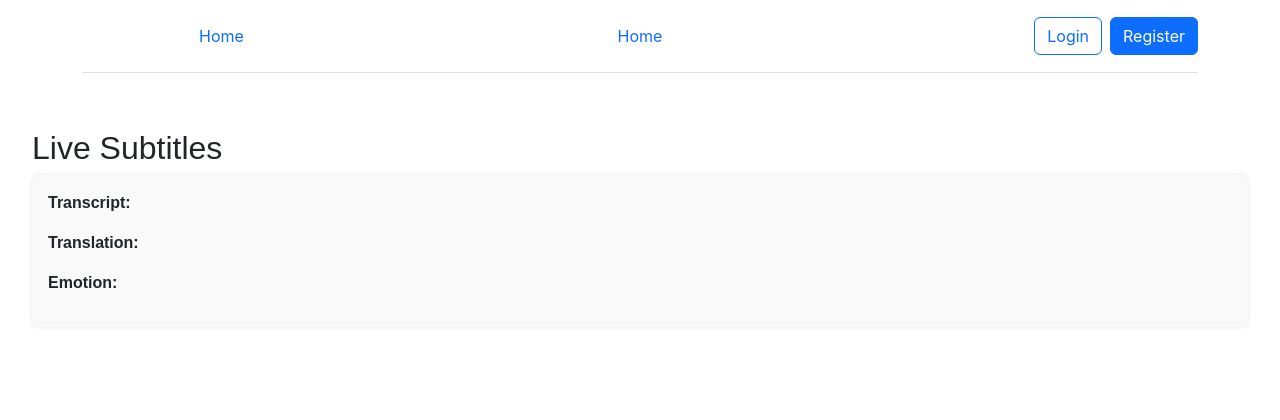
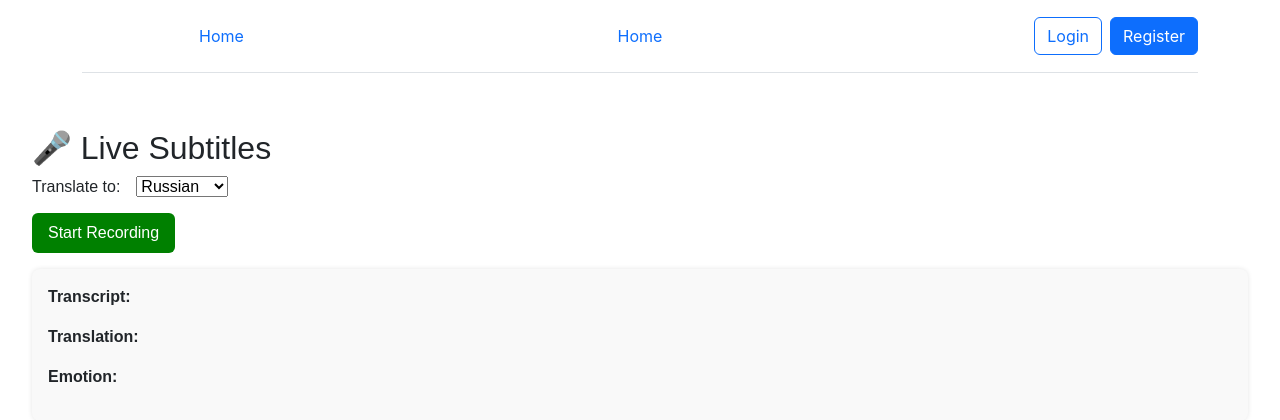
Before and after one commit to bekarys2003/SpeechConvert, a React (Create React App) app in the folder frontend/: page /sub in a window 1280 px wide. Shown: the top 420 px of the page. Built offline with nearby package versions, Linux system fonts and the light colour scheme; no server answers.

Commit message:
added soundButton/diff languages/clean code

```diff
--- a/frontend/src/components/AudioStreamer.tsx
+++ b/frontend/src/components/AudioStreamer.tsx
@@ -2,6 +2,10 @@ import React, { useEffect, useRef, useState } from 'react';
 
 const AudioStreamer: React.FC = () => {
   const socketRef = useRef<WebSocket | null>(null);
+  const mediaRecorderRef = useRef<MediaRecorder | null>(null);
+  const [recording, setRecording] = useState(false);
+  const [language, setLanguage] = useState('ru');
+
   const [transcript, setTranscript] = useState('');
   const [translation, setTranslation] = useState('');
   const [emotion, setEmotion] = useState('');
@@ -12,7 +16,6 @@ const AudioStreamer: React.FC = () => {
 
     socketRef.current.onmessage = (event) => {
       const data = JSON.parse(event.data);
-
       if (data.transcript && data.transcript !== lastChunkRef.current) {
         lastChunkRef.current = data.transcript;
         setTranscript((prev) => prev + ' ' + data.transcript);
@@ -21,42 +24,91 @@ const AudioStreamer: React.FC = () => {
       if (data.emotion && data.emotion !== emotion) setEmotion(data.emotion);
     };
 
-    navigator.mediaDevices.getUserMedia({ audio: true }).then((stream) => {
+    return () => socketRef.current?.close();
+  }, [emotion]);
+
+  // Toggle audio recording
+  const toggleRecording = async () => {
+    if (recording) {
+      mediaRecorderRef.current?.stop();
+      setRecording(false);
+    } else {
+      // Clear previous results when starting a new recording
+      setTranscript('');
+      setTranslation('');
+      setEmotion('');
+
+      const stream = await navigator.mediaDevices.getUserMedia({ audio: true });
       const mediaRecorder = new MediaRecorder(stream, {
         mimeType: 'audio/webm;codecs=opus',
       });
 
-      mediaRecorder.start(2000);
+      const chunks: Blob[] = [];
 
       mediaRecorder.ondataavailable = (event) => {
-        const audioBlob = event.data;
-        if (audioBlob.size > 0) {
+        if (event.data.size > 0) chunks.push(event.data);
+      };
+
+      mediaRecorder.onstop = () => {
+        const fullBlob = new Blob(chunks, { type: 'audio/webm' });
         const reader = new FileReader();
         reader.onloadend = () => {
           const base64Audio = reader.result;
           if (typeof base64Audio === 'string' && socketRef.current?.readyState === WebSocket.OPEN) {
-              socketRef.current.send(JSON.stringify({ audio: base64Audio }));
+            socketRef.current.send(JSON.stringify({ audio: base64Audio, lang: language }));
           }
         };
-          reader.readAsDataURL(audioBlob);
+        reader.readAsDataURL(fullBlob);
+      };
+
+      mediaRecorder.start();
+      mediaRecorderRef.current = mediaRecorder;
+      setRecording(true);
     }
   };
-    });
-
-    return () => {
-      socketRef.current?.close();
-    };
-  }, [emotion]);
 
   return (
     <div style={{ padding: '2rem', fontFamily: 'sans-serif' }}>
-      <h2>Live Subtitles</h2>
+      <h2>🎤 Live Subtitles</h2>
+
+      <label>
+        Translate to:
+        <select
+          value={language}
+          onChange={(e) => setLanguage(e.target.value)}
+          style={{ marginLeft: '1rem', marginBottom: '1rem' }}
+        >
+          <option value="ru">Russian</option>
+          <option value="fr">French</option>
+          <option value="de">German</option>
+          <option value="es">Spanish</option>
+          <option value="zh">Chinese</option>
+          <option value="ja">Japanese</option>
+        </select>
+      </label>
+
+      <br />
+
+      <button
+        onClick={toggleRecording}
+        style={{
+          padding: '0.5rem 1rem',
+          backgroundColor: recording ? 'red' : 'green',
+          color: 'white',
+          border: 'none',
+          borderRadius: '6px',
+          cursor: 'pointer',
+          marginBottom: '1rem'
+        }}
+      >
+        {recording ? 'Stop Recording' : 'Start Recording'}
+      </button>
+
       <div style={{
         background: '#f9f9f9',
         borderRadius: '8px',
         padding: '1rem',
-        boxShadow: '0 0 5px rgba(0,0,0,0.1)',
-        marginBottom: '1rem'
+        boxShadow: '0 0 5px rgba(0,0,0,0.1)'
       }}>
         <p><strong>Transcript:</strong> {transcript.trim()}</p>
         <p><strong>Translation:</strong> {translation}</p>
```
Also changed, not shown: 2 other files (tests, documents, lock files or other folders). Lines whose indentation alone changed are shown as unchanged.
